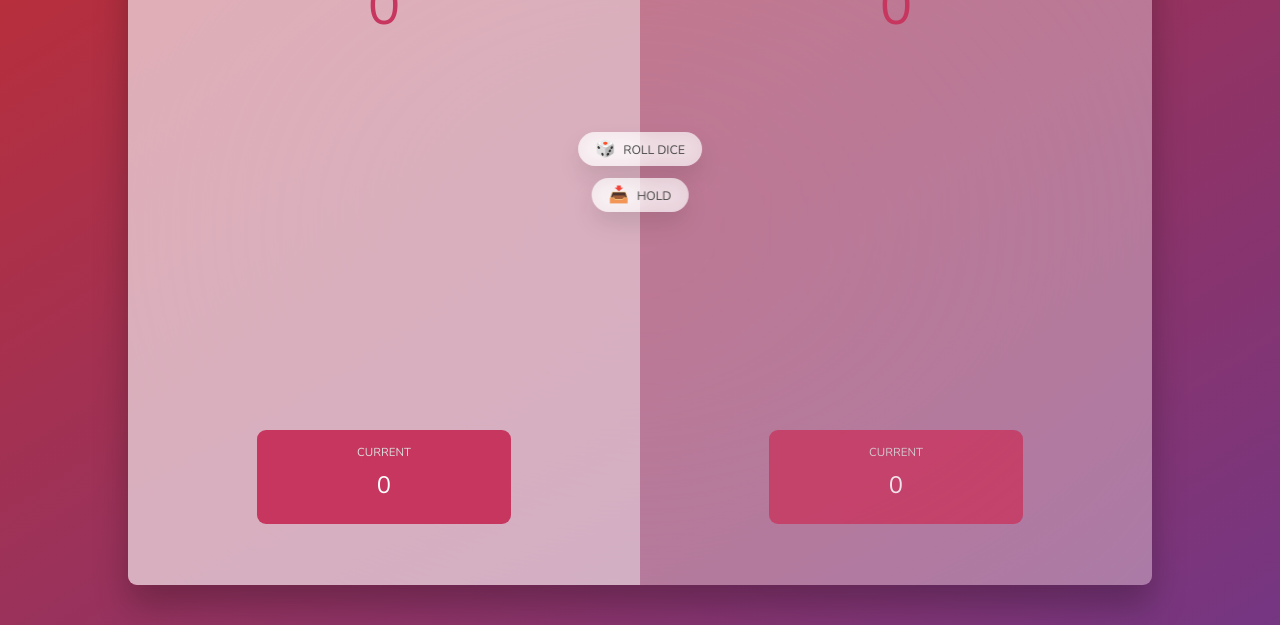
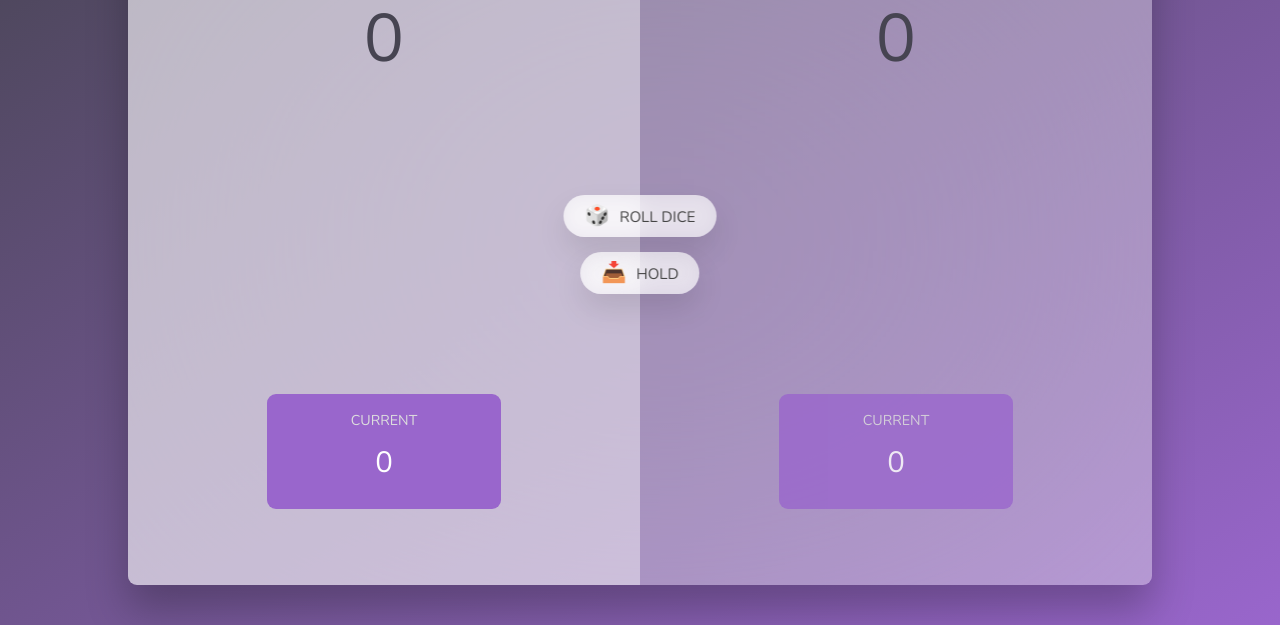
Before and after one commit to Lyagkin/rollDice, a plain HTML site: page index.html in a window 1280 px wide. Shown: the part 175-800 px from the top of the page. Drawn offline with nearby package versions, Linux system fonts and the light colour scheme.

Commit message:
change main colors and title text in tag <head>

```diff
--- a/index.html
+++ b/index.html
@@ -6,7 +6,7 @@
     <meta http-equiv="X-UA-Compatible" content="ie=edge" />
     <link rel="stylesheet" href="bootstrap-reboot.min.css" />
     <link rel="stylesheet" href="style.css" />
-    <title>Pig Game</title>
+    <title>Roll Dice</title>
   </head>
   <body>
     <main>
--- a/style.css
+++ b/style.css
@@ -1,4 +1,9 @@
 @import url('https://fonts.googleapis.com/css2?family=Nunito&display=swap');
+
+:root {
+  --main-color: #464451;
+  --second-color: #9966CC;
+}
 
 * {
   margin: 0;
@@ -7,7 +12,7 @@
 }
 
 html {
-  font-size: 42.5%;
+  font-size: 52.5%;
   box-sizing: border-box;
 }
 
@@ -16,7 +21,7 @@ body {
   font-weight: 400;
   height: 100vh;
   color: #333;
-  background-image: linear-gradient(to top left, #753682 0%, #bf2e34 100%);
+  background-image: linear-gradient(to top left, #9966CC 0%, #464451 100%);
   display: flex;
   align-items: center;
   justify-content: center;
@@ -59,7 +64,7 @@ main {
 .score {
   font-size: 8rem;
   font-weight: 300;
-  color: #c7365f;
+  color: var(--main-color);
   margin-bottom: auto;
 }
 
@@ -78,7 +83,7 @@ main {
 }
 
 .current {
-  background-color: #c7365f;
+  background-color: var(--second-color);
   opacity: 0.8;
   border-radius: 9px;
   color: #fff;
@@ -164,7 +169,7 @@ main {
 
 .player--winner .name {
   font-weight: 700;
-  color: #c7365f;
+  color: var(--second-color);
 }
 
 .show {
@@ -195,7 +200,7 @@ main {
   .score {
     font-size: 10rem;
     font-weight: 300;
-    color: #c7365f;
+    color: var(--main-color);
     margin-bottom: 4rem;
   }
 
```
